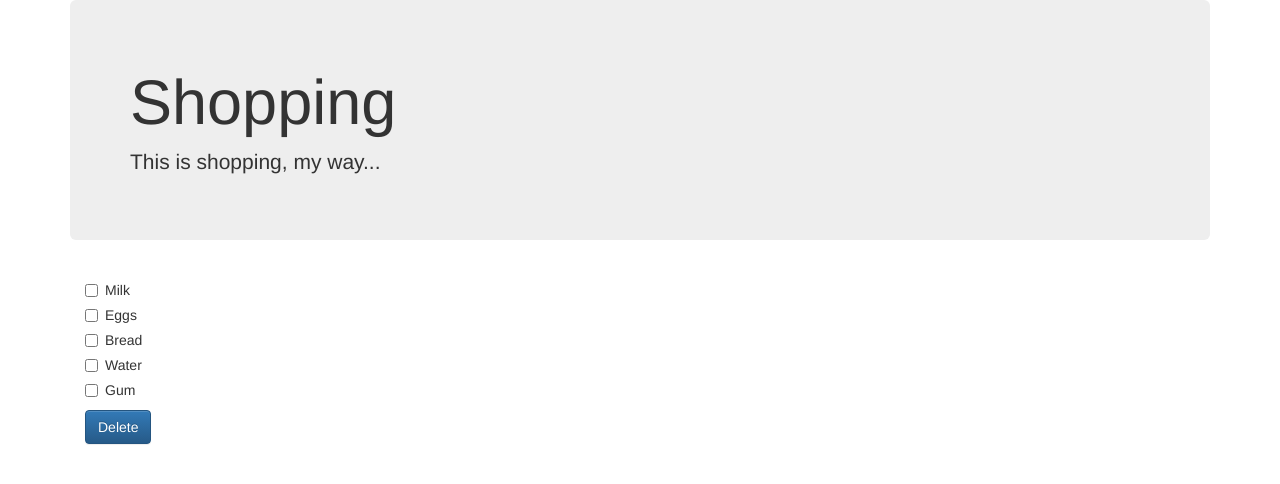
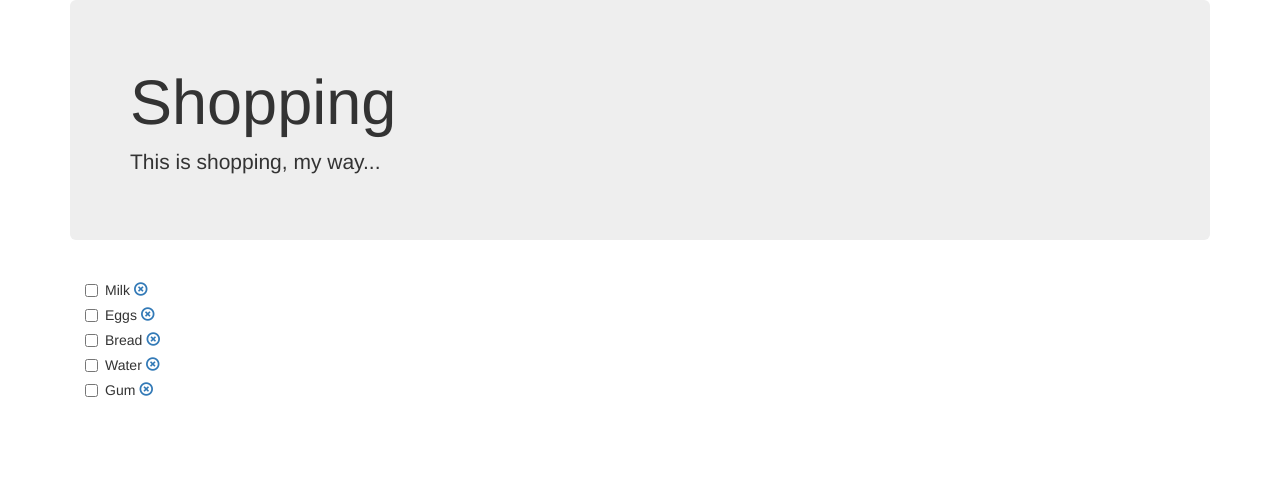
Before and after one commit to iliyan/shop, a React (Create React App) app: page / in a window 1280 px wide. Shown: the top 484 px of the page. Built offline with nearby package versions, Linux system fonts and the light colour scheme.

Commit message:
Added onclick handler for Items

```diff
--- a/src/App.js
+++ b/src/App.js
@@ -12,9 +12,11 @@ class App extends Component {
     this.state = {list:['Milk', 'Eggs', 'Bread', 'Water','Gum']};
   }
 
-  onClickHandler() {
+  onClickHandler(index) {
+       this.state.list.splice(index,1);
+      const newList =this.state.list;
     //   this.state.list = this.state.list.slice(0,-1);
-    const newState = {list: this.state.list.slice(0,-1)};
+    const newState = {list: newList};
       this.setState(newState);
   }
 
@@ -34,14 +36,12 @@ class App extends Component {
                 <div className="col-lg-12">
 
                     <form>
-                        {this.state.list.map(x => (
-                            <Item>{x}</Item>
+                        {this.state.list.map((x, i) => (
+                            <Item
+                              index={i}
+                              onClick={this.onClickHandler.bind(this)}>{x}</Item>
                         ))}
 
-                        <button type="button"
-                            onClick={this.onClickHandler.bind(this)}
-                            className="btn btn-primary"
-                            id="button-del">Delete</button>
                     </form>
 
                 </div>
--- a/src/Item.js
+++ b/src/Item.js
@@ -1,6 +1,19 @@
 import React, { Component } from 'react';
 
 class Item extends Component {
+
+  constructor(props) {
+      super(props);
+      console.log(props);
+  }
+
+  onClickHandler(){
+      //   const onClick = this.props.onClick;
+      //   const index = this.props.index;
+      const {onClick, index} = this.props;
+      onClick(index);
+  }
+
   render() {
 
     return (
@@ -9,6 +22,10 @@ class Item extends Component {
            <input type="checkbox" id="check-one"/>
             {this.props.children}
            </label>
+           <a href="#" onClick={this.onClickHandler.bind(this)}>
+           <span> </span>
+            <span className="glyphicon glyphicon-remove-circle"/>
+           </a>
         </div>
     );
   }
```
Lines whose indentation alone changed are shown as unchanged.
